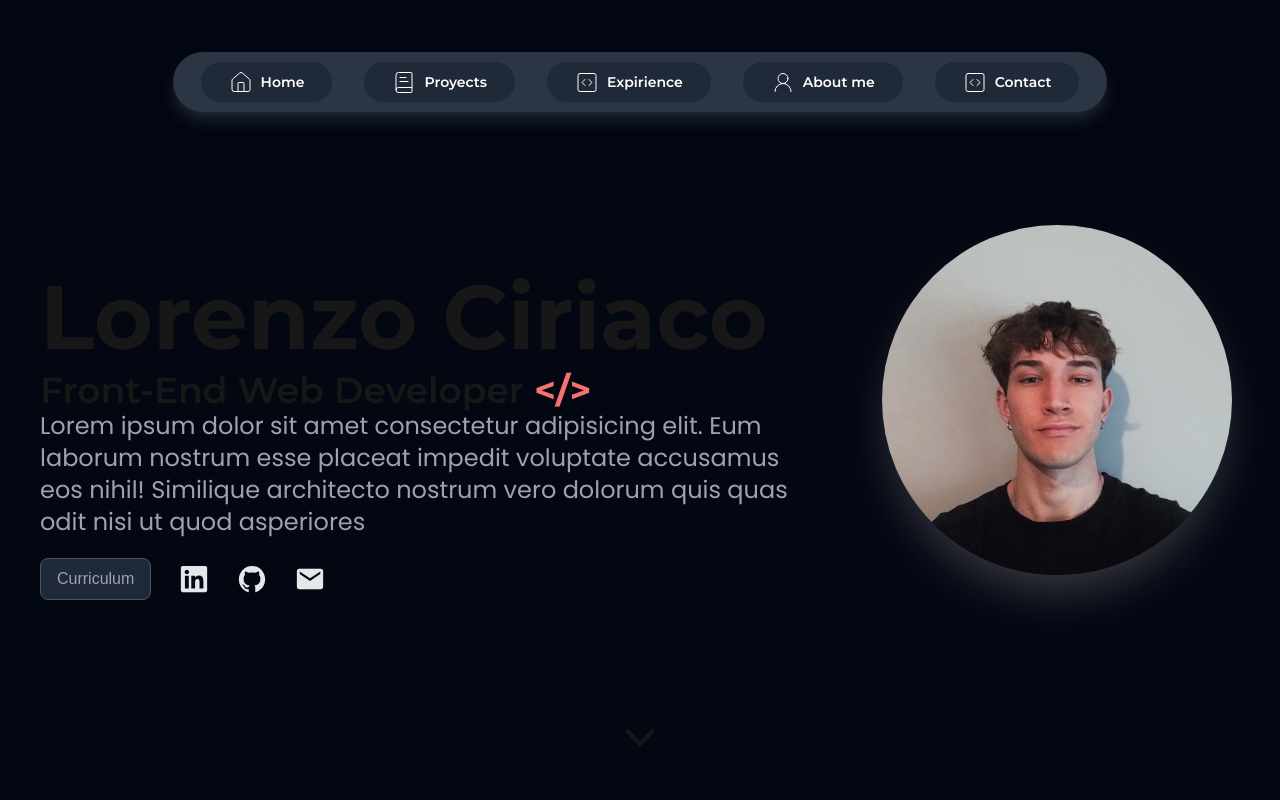
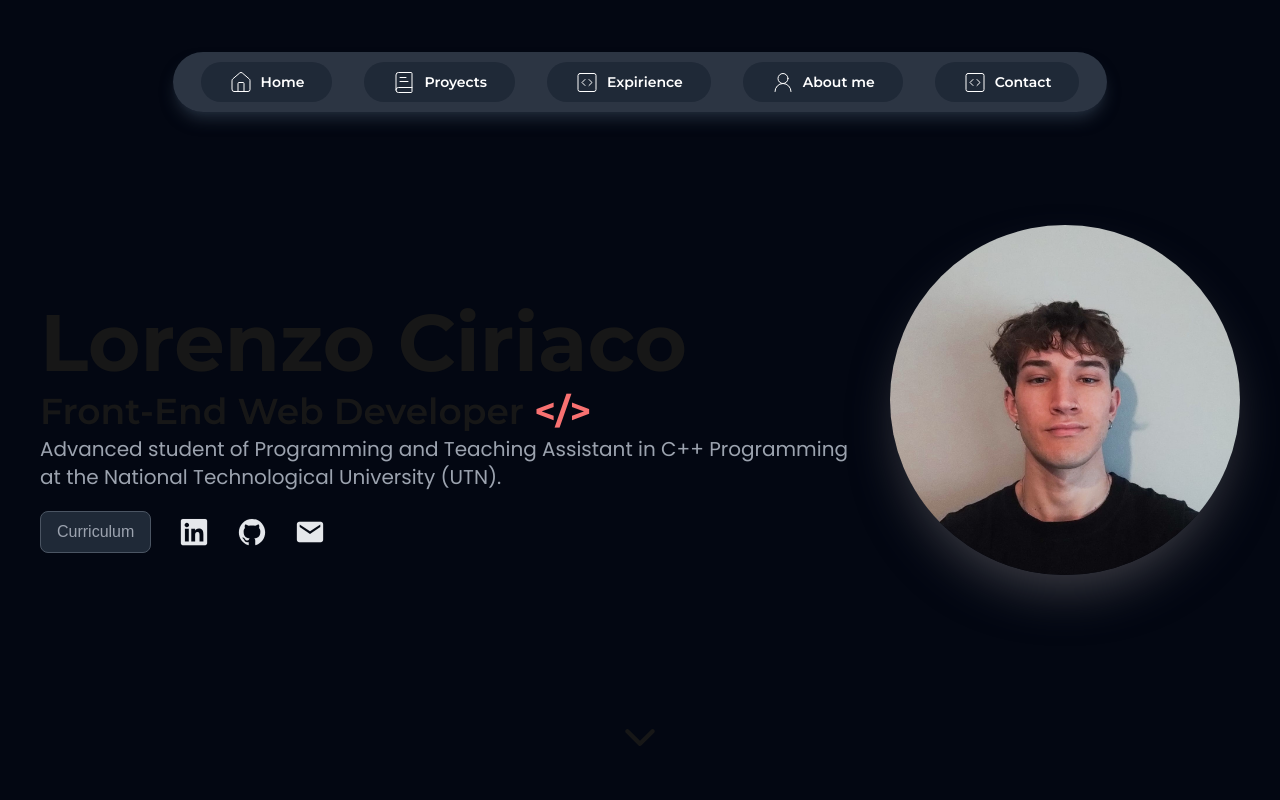
Before and after one commit to Lolociriaco/Portfolio, a Next.js app: page / in a window 1280 px wide. Shown: the top 800 px of the page. Built offline with nearby package versions, Linux system fonts and the light colour scheme; a web font is replaced by a local one.

Commit message:
adding toast message and others

```diff
--- a/package.json
+++ b/package.json
@@ -13,12 +13,13 @@
     "framer-motion": "^12.4.7",
     "lucide": "^0.475.0",
     "lucide-react": "^0.475.0",
-    "next": "15.1.7",
+    "next": "^15.2.5",
     "react": "^19.0.0",
     "react-dom": "^19.0.0",
+    "react-hot-toast": "^2.5.2",
     "react-icons": "^5.5.0",
     "react-scroll": "^1.9.3",
-    "sweetalert2": "^11.17.2",
+    "sweetalert2": "^11.6.13",
     "zustand": "^5.0.3"
   },
   "devDependencies": {
--- a/src/components/Contact.tsx
+++ b/src/components/Contact.tsx
@@ -5,45 +5,76 @@ import { contactData } from "@/seed/data";
 import Link from "next/link";
 import { Transition } from "./shared/Transition";
 import { Form } from "./shared/Form";
-
+import { useState } from "react";
+import toast, { Toaster } from "react-hot-toast";
 
 export const Contact = () => {
+  const [copied, setCopied] = useState<string | null>(null);
+
+  const handleCopy = (text: string, platform: string) => {
+    navigator.clipboard.writeText(text);
+
+    toast(`Copied to clipboard!`,
+        {
+        icon: '👏',
+        style: {
+            borderRadius: '10px',
+            background: 'rgba(17, 24, 39, 1)',
+            color: '#fff',
+        },
+        }
+    )
+  };
 
   return (
     <section id="contact">
-        <Transition
-        className="bg-white dark:bg-gray-950 flex flex-col h-fit justify-center items-center w-full pb-20 pt-40">
+        <Toaster // Toast Message :)
+        position="bottom-left"
+        reverseOrder={false}
+        />
+      <Transition className="bg-white dark:bg-gray-950 flex flex-col h-fit justify-center items-center w-full pb-20 pt-40">
         <div className="w-full max_w_section">
-                <h2
-                className={`${mont.className} mb-4 text-5xl md:text-5xl tracking-tight font-extrabold text-center text-red-400`}
-                >
+          <h2 className={`${mont.className} mb-4 text-5xl tracking-tight font-extrabold text-center text-red-400`}>
             Contact Me
           </h2>
           <p className="mb-8 lg:mb-16 font-light text-center text-gray-500 dark:text-gray-400 sm:text-xl">
-                Are you looking for a programer? Let me know.
+            Are you looking for a programmer? Let me know.
           </p>
 
           <div className="flex flex-col md:flex-row gap-16 lg:gap-0 justify-center w-full">
-
             <article className="w-full px-5 md:px-0">
-                    {
-                    contactData.map(data => (
+              {contactData.map(data => (
                 <div key={data.platform} className="flex gap-6 mt-7">
-                            <div className="flex justify-center text-red-400">
-                                {data.icon}
-                            </div>
+                  <div className="flex justify-center text-red-400">{data.icon}</div>
                   <div className="flex flex-col gap-2">
                     <h3 className={`${montThin.className} text-xl`}>{data.platform}</h3>
-                                <Link className="hover:text-red-400 transition-all duration-250" href={data.src ? data.src : "#"}>
+                    {data.src ? (
+                      <Link
+                        className="hover:text-red-400 transition-all duration-250"
+                        href={data.src}
+                        target="_blank"
+                      >
                         <h4 className={`${poppins.className}`}>{data.data}</h4>
                       </Link>
+                    ) : (
+                      <div>
+                        <h4
+                          className={`${poppins.className} hover:text-red-400 cursor-pointer transition-all duration-250`}
+                          onClick={() => handleCopy(data.data, data.platform)}
+                        >
+                          {data.data}
+                        </h4>
+                        {copied === data.platform && (
+                          <span className="text-sm text-green-500">Copied!</span>
+                        )}
+                      </div>
+                    )}
                   </div>
                 </div>
-                    ))
-                    }
+              ))}
             </article>
 
-                    <Form/>
+            <Form />
           </div>
         </div>
       </Transition>
--- a/src/components/Expirience.tsx
+++ b/src/components/Expirience.tsx
@@ -11,7 +11,7 @@ export const Expirience = () => {
       opacity: 1,
       y: 0,
       transition:{
-        delay: 0.2 * index,
+        delay: 0.1 * index,
       }
      }),
 
--- a/src/components/Presentation.tsx
+++ b/src/components/Presentation.tsx
@@ -15,12 +15,12 @@ export const Presentation = () => {
   return (
     <section id="home" className="flex justify-center items-center h-screen w-full mb-4 md:mb-16 px-5 md:px-10">
 
-      <div className="max_w_section w-full flex flex-wrap-reverse justify-center items-center sm:gap-3 lg:gap-10 md:flex-nowrap">
+      <div className="max_w_section w-full flex flex-wrap-reverse justify-between items-center sm:gap-3 lg:gap-10 md:flex-nowrap">
 
         <MotionTransition position="left" >
 
-          <div className="mt-14">
-            <h1 className={`${mont.className} font-semibold inline-block mt-4 text-6xl md:text-[90px] antialiased`}>
+          <div className="mt-14 w-full">
+            <h1 className={`${mont.className} font-semibold mt-4 text-6xl md:text-[80px] antialiased`}>
             Lorenzo Ciriaco
             </h1>
 
@@ -29,7 +29,7 @@ export const Presentation = () => {
               <span className={`${mont.className} antialiased text-red-400`} >{ ' </>' }</span>
             </h2>
 
-            <p className="md:text-2xl text-gray-400 pr-10">
+            <p className="text-xl max-w-[900px] mt-1 text-gray-400">
               {presentationData[1].descripcion}
             </p>
 
@@ -60,7 +60,7 @@ export const Presentation = () => {
 
           </div>
         </MotionTransition>
-        <MotionTransition position="right" className="w-full min-w-[350px] flex justify-center items-center">
+        <MotionTransition position="right" className="w-fit min-w-[350px] flex justify-center items-center">
           <Image
             src="/images/Image-CV.jpeg"
             width={1000}
--- a/src/seed/data.tsx
+++ b/src/seed/data.tsx
@@ -1,11 +1,13 @@
 import { BookText, CodeSquare, HomeIcon, UserRound } from "lucide-react";
 import { BiLogoTypescript } from "react-icons/bi";
-import { FaCss3Alt, FaHtml5, FaLinkedin, FaReact } from "react-icons/fa";
+import { DiMsqlServer } from "react-icons/di";
+import { FaCss3Alt, FaGitAlt, FaHtml5, FaLinkedin, FaReact } from "react-icons/fa";
 import { FaSquareJs } from "react-icons/fa6";
 import { FiPhone } from "react-icons/fi";
 import { GrLocation } from "react-icons/gr";
 import { IoLogoGithub, IoMdMail } from "react-icons/io";
 import { RiNextjsFill, RiTailwindCssFill } from "react-icons/ri";
+import { SiCashapp, SiCplusplus } from "react-icons/si";
 
 //CREADO APARTE, SE PUEDE BORRAR DESPUES
 
@@ -16,7 +18,7 @@ export const presentationData = [
     },
     {
         saludo: "Hi! I'am",
-        descripcion: "Lorem ipsum dolor sit amet consectetur adipisicing elit. Eum laborum nostrum esse placeat impedit voluptate accusamus eos nihil! Similique architecto nostrum vero dolorum quis quas odit nisi ut quod asperiores"
+        descripcion: "Advanced student of Programming and Teaching Assistant in C++ Programming at the National Technological University (UTN)."
     }
 ]
 
@@ -113,6 +115,22 @@ export const tecnologiesData = [
         icon: <RiTailwindCssFill size={50}/>,
         name: "Tailwind"
     },
+    {
+        icon: <SiCplusplus size={50}/>,
+        name: "C++"
+    },
+    {
+        icon: <img src="/images/c-sharp.png" alt="C#" style={{width:"56px"}} />,
+        name: "C#"
+    },
+    {
+        icon: <DiMsqlServer size={50}/>,
+        name: "SQL Server"
+    },
+    {
+        icon: <FaGitAlt size={50}/>,
+        name: "Git"
+    },
 ]
 
 export const academicData = [
@@ -147,7 +165,7 @@ export const contactData = [
         platform: "Phone",
         icon: <FiPhone  size={30} />,
         data: "+54 11 3061-2259",
-        src: "https://www.linkedin.com/in/lorenzo-ciriaco-0a69161b7/"
+        src: null
     },
     {
         platform: "Email",
@@ -162,16 +180,16 @@ export const contactData = [
         src: "https://www.linkedin.com/in/lorenzo-ciriaco-0a69161b7/"
     },
     {
-        platform: "Location",
-        icon: <GrLocation size={30} />,
-        data: "Buenos Aires, Argentina",
-        src: null
-    },
-    {
         platform: "Github",
         icon: <IoLogoGithub size={30} />,
         data: "Lorenzo Ciriaco",
         src: "https://github.com/Lolociriaco"
+    },
+    {
+        platform: "Location",
+        icon: <GrLocation size={30} />,
+        data: "Buenos Aires, Argentina",
+        src: ""
     },
 ]
 
@@ -228,7 +246,7 @@ export const itemsNavbar = [
 export const aboutMeData = [
     {
         title: "About me",
-        description: "Lorem ipsum dolor sit amet consectetur adipisicing elit. Rerum quam ducimus totam eaque dolores corrupti laborum, natus quia reprehenderit dolor sint voluptas repudiandae beatae, explicabo quidem recusandae veniam. Natus, praesentium."
+        description: "Passionate about technology and software development, with a strong foundation in both frontend and backend tools. Skilled in C++, Git, Microsoft SQL Server, and modern web technologies such as React, Next.js, Tailwind CSS, and JavaScript. Currently advancing my studies in Programming and Information Systems, while working as a Teaching Assistant in C++ Programming at the National Technological University (UTN). Always eager to learn, build, and grow."
     },
     {
         title: "Sobre mi",
```
Also changed, not shown: public/images/c-sharp.png (added), 1 other file (tests, documents, lock files or other folders). Lines whose indentation alone changed are shown as unchanged.
